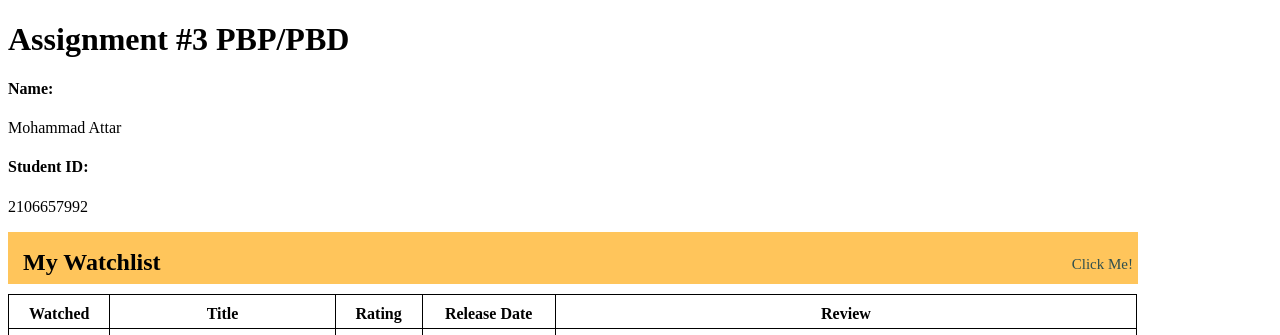
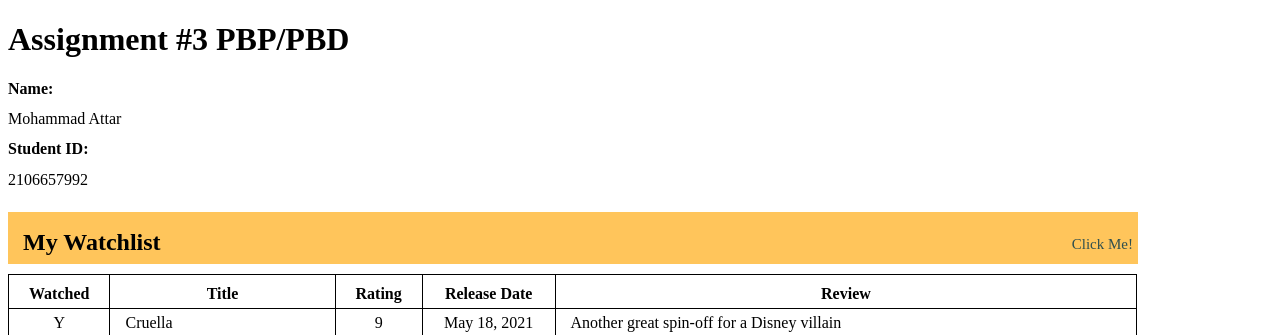
Before and after one commit to mhmmd-attar/asgmt2-django-mvt, a Django app: page /mywatchlist/html/ in a window 1280 px wide. Shown: the top 335 px of the page. Run offline with Django 4.2, Linux system fonts and the light colour scheme; data comes from the database, SQL or seed files in the repository.

Commit message:
Update mywatchlist.html

```diff
--- a/mywatchlist/templates/mywatchlist.html
+++ b/mywatchlist/templates/mywatchlist.html
@@ -21,11 +21,15 @@
     }
   </script>
   <style>
+    p {
+      line-height: 0px;
+    }
     .button {
       position: relative;
       background: #ffc55b;
       padding: 10px 15px 3px;
       max-width: 1100px;
+      margin-top:32px;
       margin-bottom: 10px;
     }
     .button:hover {
@@ -40,7 +44,6 @@
       bottom: 5px;
       right: 5px;
       font-size: 15px;
-      line-height: 0px;
       color: darkslategray;
     }
     table, th, td {
```
